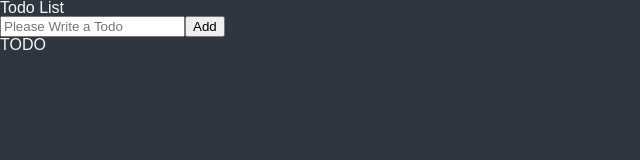
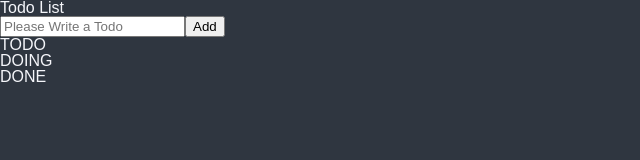
Before and after one commit to jasongoose/react-master-class, a React (Vite) app: page /todo-list in a window 1280 px wide. Shown: the top 160 px of the page, without its empty margins (0-640 px from the left). Built offline with nearby package versions, Linux system fonts and the light colour scheme; a web font is replaced by a local one.

Commit message:
category별 todo-list를 분리하도록 로직 수정

```diff
--- a/src/atoms.ts
+++ b/src/atoms.ts
@@ -1,5 +1,4 @@
-import {atom} from "jotai/index";
-import {splitAtom} from "jotai/utils";
+import {atom} from "jotai";
 
 export type TodoItemData = {
   text: string;
@@ -9,4 +8,8 @@ export type TodoItemData = {
 
 export const todosAtom = atom<TodoItemData[]>([]);
 
-export const splitTodosAtom = splitAtom(todosAtom);
+export const todoListAtom = atom((get) => get(todosAtom).filter((todo) => todo['category'] === 'TODO'));
+
+export const doingListAtom = atom((get) => get(todosAtom).filter((todo) => todo['category'] === 'DOING'));
+
+export const doneListAtom = atom((get) => get(todosAtom).filter((todo) => todo['category'] === 'DONE'));
--- a/src/components/TodoItem.tsx
+++ b/src/components/TodoItem.tsx
@@ -1,37 +1,38 @@
-import {PrimitiveAtom, useAtom} from "jotai";
 import {MouseEventHandler} from "react";
+import {useSetAtom} from 'jotai';
 
-import {TodoItemData} from "../atoms.ts";
+import {TodoItemData, todosAtom} from "../atoms.ts";
 
 type Props = {
-  todoAtom: PrimitiveAtom<TodoItemData>
+  todoData: TodoItemData
 }
 
-function TodoItem({todoAtom}: Props) {
-  const [todo, setTodo] = useAtom(todoAtom);
+function TodoItem({todoData}: Props) {
+  const setTodos = useSetAtom((todosAtom));
 
   const handleTodoButtonClick: MouseEventHandler<HTMLButtonElement> = (event) => {
     const category = event.currentTarget.name as TodoItemData['category'];
 
-    setTodo((prev) => {
-      const newTodo: TodoItemData = {
-        ...prev,
-        category,
-      }
-      return newTodo;
-    });
+    setTodos((prev) => {
+      const newTodo = {...todoData, category} as TodoItemData;
+
+      return prev.reduce((acc, curr) => {
+        acc.push(curr['id'] === todoData['id'] ? newTodo : curr);
+        return acc;
+      }, [] as TodoItemData[]);
+    })
   }
 
   return (
       <li>
-        <span>{todo['text']}</span>
-        {todo['category'] !== 'DOING' ?
+        <span>{todoData['text']}</span>
+        {todoData['category'] !== 'DOING' ?
             <button name="DOING" onClick={handleTodoButtonClick}>Doing</button> : null}
 
-        {todo['category'] !== 'TODO' ?
+        {todoData['category'] !== 'TODO' ?
             <button name="TODO" onClick={handleTodoButtonClick}>To Do</button> : null}
 
-        {todo['category'] !== 'DONE' ? <button name="DONE" onClick={handleTodoButtonClick}>Done</button> : null}
+        {todoData['category'] !== 'DONE' ? <button name="DONE" onClick={handleTodoButtonClick}>Done</button> : null}
       </li>
   );
 }
--- a/src/routes/TodoList.tsx
+++ b/src/routes/TodoList.tsx
@@ -1,7 +1,7 @@
 import {useForm} from "react-hook-form";
 import {useAtomValue, useSetAtom} from "jotai";
 
-import {splitTodosAtom, type TodoItemData, todosAtom} from "../atoms.ts";
+import {doingListAtom, doneListAtom, type TodoItemData, todoListAtom, todosAtom} from "../atoms.ts";
 import TodoItem from "../components/TodoItem.tsx";
 
 type FormData = {
@@ -10,7 +10,12 @@ type FormData = {
 
 function TodoList() {
   const setTodos = useSetAtom(todosAtom);
-  const todoAtoms = useAtomValue(splitTodosAtom);
+
+  const todoList = useAtomValue(todoListAtom);
+
+  const doingList = useAtomValue(doingListAtom);
+
+  const doneList = useAtomValue(doneListAtom);
 
   const {register, watch, handleSubmit, formState, setError, setValue} = useForm<FormData>({});
 
@@ -23,6 +28,7 @@ function TodoList() {
       };
       return [newTodo, ...prev];
     });
+
     setValue('todo', "");
   }
 
@@ -33,6 +39,7 @@ function TodoList() {
   return (
       <>
         <h1>Todo List</h1>
+
         <form action="" onSubmit={handleSubmit(onValid, onInvalid)}>
           <input {...register('todo', {
             required: "Please write a todo"
@@ -42,7 +49,17 @@ function TodoList() {
 
         <h2>TODO</h2>
         <ul>
-          {todoAtoms.map((todo) => <TodoItem todoAtom={todo}/>)}
+          {todoList.map((todo) => <TodoItem todoData={todo}/>)}
+        </ul>
+
+        <h2>DOING</h2>
+        <ul>
+          {doingList.map((todo) => <TodoItem todoData={todo}/>)}
+        </ul>
+
+        <h2>DONE</h2>
+        <ul>
+          {doneList.map((todo) => <TodoItem todoData={todo}/>)}
         </ul>
       </>
   );
```
